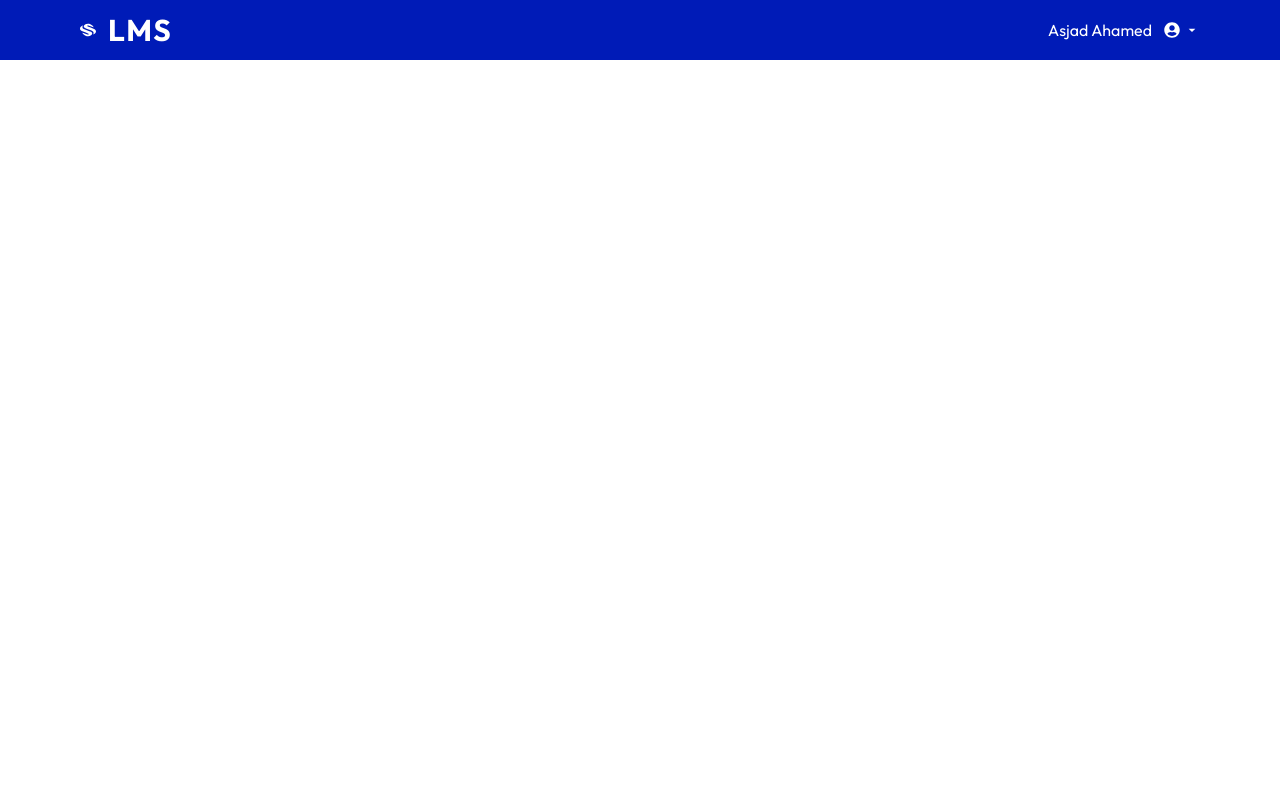
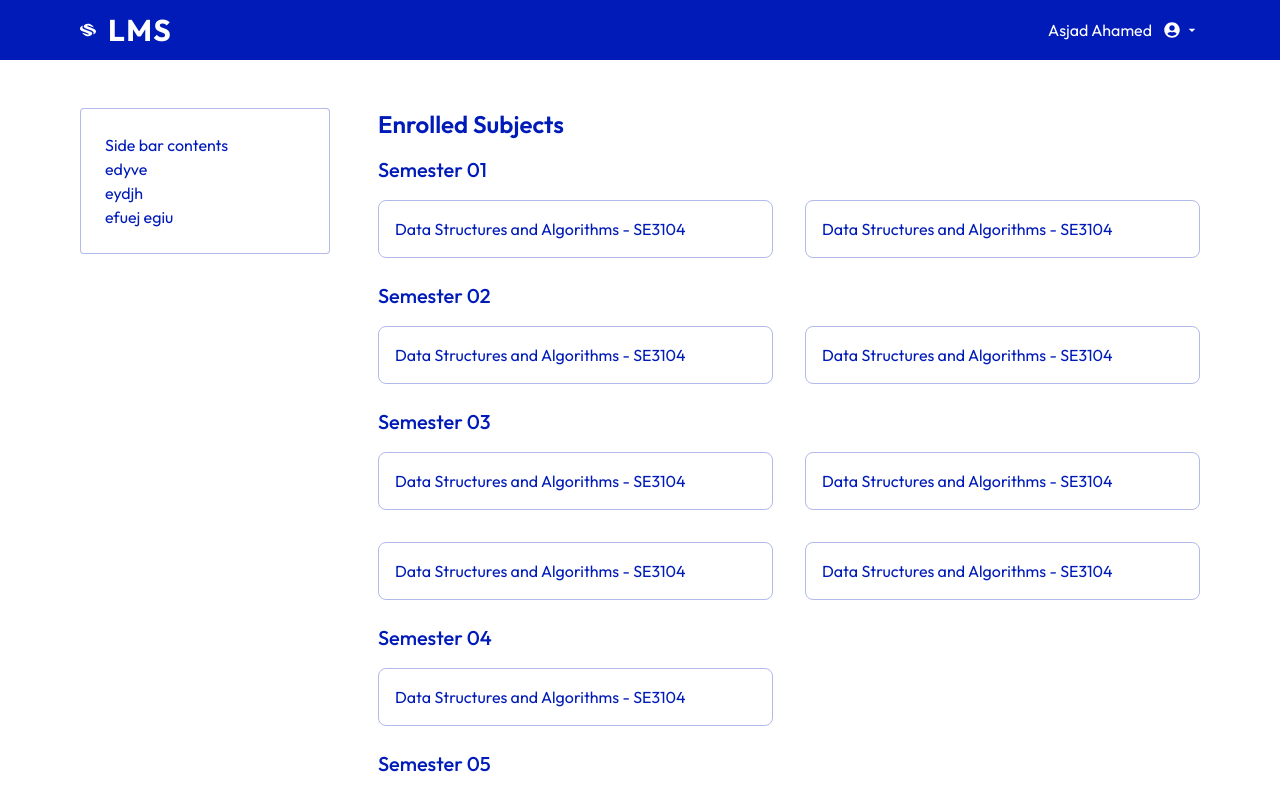
Before and after one commit to asjadahamed77/lms, a React (Vite) app in the folder frontend/: page /student in a window 1280 px wide. Shown: the top 792 px of the page. Built offline with nearby package versions, Linux system fonts and the light colour scheme.

Commit message:
Working on Student Dashboard

```diff
--- a/frontend/src/App.jsx
+++ b/frontend/src/App.jsx
@@ -35,6 +35,7 @@ import ResourceManagement from "./pages/lecturer/resourceManagement/ResourceMana
 import QuizManagement from "./pages/lecturer/quizManagement/QuizManagement";
 import PaymentManagement from "./pages/admin/paymentManagement/PaymentManagement";
 import AttendanceManagement from "./pages/lecturer/attendanceManagement/AttendanceManagement";
+import StudentSubject from "./pages/student/StudentSubject";
 
 const App = () => {
   return (
@@ -153,6 +154,7 @@ const App = () => {
 
           <Route path="student" element={<StudentLayout />}>
             <Route index element={<StudentDashboard />} />
+            <Route path="enrolled-subjects/:subjectId" element={<StudentSubject />} />
           </Route>
 
           <Route path="*" element={<NotFound />} />
--- a/frontend/src/assets/resources.js
+++ b/frontend/src/assets/resources.js
@@ -4,6 +4,8 @@ import file2 from "../assets/files/Form B.pdf";
 export const resources = [
   {
     resourceTitle: "Main Concepts of Design Principles",
+    batchName: "2020/2021",
+    subjectCode: "SE5676",
     resourceFiles: [
       {
         fileName: "Software Design Concepts.pdf",
@@ -18,6 +20,8 @@ export const resources = [
   },
   {
     resourceTitle: "Main Concepts of Design Principles",
+    batchName: "2020/2021",
+    subjectCode: "SE5676",
     resourceFiles: [
       {
         fileName: "Software Design Concepts.pdf",
@@ -32,6 +36,8 @@ export const resources = [
   },
   {
     resourceTitle: "Main Concepts of Design Principles",
+    batchName: "2020/2021",
+    subjectCode: "SE5676",
     resourceFiles: [
       {
         fileName: "Software Design Concepts.pdf",
--- /dev/null
+++ b/frontend/src/assets/student.js
@@ -0,0 +1,89 @@
+
+
+export const student = {
+    id: 1,
+    userId: "efrruihfirfnoifhirfehn",
+    name: "Mohamed Jiffry Asjad Ahamed",
+    nameWithInitials: "MJA Ahamed",
+    registrationNumber: "20APSE4839",
+    email: "mjaaahamed@com.ac.lk",
+    password: "asjad1234",
+    role: "student",
+    batchName: "2020/2021",
+    facultyName: "Faculty of Computing",
+    departmentName: "Department of Software Engineering",
+    subjects: [
+        {
+            subjectId: "dhniudbdedff",
+            subjectName: "Data Structures and Algorithms",
+            subjectCode: "SE3104",
+            subjectSemester: 3,
+
+        },
+        {
+            subjectId: "dhniudbdedff",
+            subjectName: "Data Structures and Algorithms",
+            subjectCode: "SE3104",
+            subjectSemester: 4,
+        },
+        {
+            subjectId: "dhniudbdedff",
+            subjectName: "Data Structures and Algorithms",
+            subjectCode: "SE3104",
+            subjectSemester: 5,
+        },
+        {
+            subjectId: "dhniudbdedff",
+            subjectName: "Data Structures and Algorithms",
+            subjectCode: "SE3104",
+            subjectSemester: 3,
+        },
+
+        {
+            subjectId: "dhniudbdedff",
+            subjectName: "Data Structures and Algorithms",
+            subjectCode: "SE3104",
+            subjectSemester: 1,
+        },
+        {
+            subjectId: "dhniudbdedff",
+            subjectName: "Data Structures and Algorithms",
+            subjectCode: "SE3104",
+            subjectSemester: 2,
+        },
+        {
+            subjectId: "dhniudbdedff",
+            subjectName: "Data Structures and Algorithms",
+            subjectCode: "SE3104",
+            subjectSemester: 3,
+        },{
+            subjectId: "dhniudbdedff",
+            subjectName: "Data Structures and Algorithms",
+            subjectCode: "SE3104",
+            subjectSemester: 2,
+        },
+
+        {
+            subjectId: "dhniudbdedff",
+            subjectName: "Data Structures and Algorithms",
+            subjectCode: "SE3104",
+            subjectSemester: 1,
+        },
+        {
+            subjectId: "dhniudbdedff",
+            subjectName: "Data Structures and Algorithms",
+            subjectCode: "SE3104",
+            subjectSemester: 3,
+        },{
+            subjectId: "dhniudbdedff",
+            subjectName: "Data Structures and Algorithms",
+            subjectCode: "SE3104",
+            subjectSemester: 8,
+        },
+
+    ],
+    createdAt: "2025-08-22T10:30:00Z",
+    lastLogin: "2025-09-22T12:30:00Z",
+    isActive: true,
+
+}
--- a/frontend/src/components/common/Navbar.jsx
+++ b/frontend/src/components/common/Navbar.jsx
@@ -8,7 +8,7 @@ import { AppContext } from "../../context/AppContext";
 const Navbar = () => {
   const location = useLocation();
   const navigate = useNavigate();
-  const {organizationName} = useContext(AppContext)
+  const { organizationName } = useContext(AppContext);
 
   return (
     <div className="fixed top-0 left-0 right-0 bg-primaryColor text-white flex items-center justify-between px-4 sm:px-6 md:px-20">
@@ -21,7 +21,7 @@ const Navbar = () => {
           <SiStudyverse />
         </p>
         <h1 className="text-3xl tracking-wider font-bold">
-            {organizationName}
+          {organizationName}
         </h1>
       </div>
       {/* User Profile */}
--- /dev/null
+++ b/frontend/src/components/student/Sidebar.jsx
@@ -0,0 +1,14 @@
+import React from 'react'
+
+const Sidebar = ({sidebar}) => {
+  return (
+    <div className={`${sidebar? "fixed inset-0 w-screen h-screen overflow-y-scroll duration-300 transition-all ease-in-out":""}  bg-white rounded border border-primaryColor/30 min-w-[250px] p-4 sm:p-6`}>
+      Side bar contents
+      <p>edyve</p>
+      <p>eydjh</p>
+      <p>efuej egiu</p>
+    </div>
+  )
+}
+
+export default Sidebar
--- a/frontend/src/context/AppContext.jsx
+++ b/frontend/src/context/AppContext.jsx
@@ -7,6 +7,7 @@ import { announcements } from '../assets/announcements';
 import { assignments } from '../assets/assignments';
 import { quizzes } from '../assets/quizzes';
 import { resources } from '../assets/resources';
+import { student } from '../assets/student';
 
 export const AppContext = createContext();
 
@@ -14,7 +15,7 @@ const AppContextProvider = ({ children }) => {
 
   const organizationName = "LMS"
 
-  const value = { organizationName, batches, students, lecturers, subjects, announcements, lecturer, assignments, quizzes, resources };
+  const value = { organizationName, batches, students, lecturers, subjects, announcements, lecturer, assignments, quizzes, resources, student };
 
   return (
     <AppContext.Provider value={value}>
--- a/frontend/src/pages/lecturer/quizManagement/AddQuiz.jsx
+++ b/frontend/src/pages/lecturer/quizManagement/AddQuiz.jsx
@@ -42,14 +42,22 @@ const AddQuiz = () => {
           <div
           key={index}
           onClick={() => handleSubjectSelect(subject)}
-            className="text-white flex items-center gap-6 bg-[#0D1164] p-8 cursor-pointer rounded-2xl hover:-translate-y-2 duration-300 transition-all ease-in-out"
+          className="text-white  bg-[#0D1164] p-8 cursor-pointer rounded-2xl hover:-translate-y-2 duration-300 transition-all ease-in-out"
         >
+          <div className="flex items-center gap-6">
           <p className="text-4xl">
             <MdLibraryBooks />
           </p>
+         <div>
          <p className="font-medium text-2xl">
             {subject.subjectName} - {subject.subjectCode}
           </p>
+          <p className="text-lg mt-1">Batch - {subject.batchName}</p>
+         </div>
+          </div>
+
+
+
         </div>
         )) || (
           <p className="text-center text-xl font-medium">No subjects found</p>
--- a/frontend/src/pages/student/StudentDashboard.jsx
+++ b/frontend/src/pages/student/StudentDashboard.jsx
@@ -1,11 +1,67 @@
-import React from 'react'
+import React, { useContext, useState } from "react";
+import { AppContext } from "../../context/AppContext";
+import Sidebar from "../../components/student/Sidebar";
+import { MdOutlineMenu } from "react-icons/md";
+import { useNavigate } from "react-router-dom";
 
 const StudentDashboard = () => {
+  const { student } = useContext(AppContext);
+  const [sidebar, setSidebar] = useState(false);
+  const navigate = useNavigate()
+
+  // Get all unique semesters (sorted)
+  const semesters = [
+    ...new Set(student.subjects.map((s) => s.subjectSemester)),
+  ].sort((a, b) => a - b);
+
   return (
-    <div>
+    <div className="py-8 sm:py-12 flex md:flex-row flex-col gap-12 flex-wrap">
+      {/* Sidebar */}
+      <div>
+        {!sidebar && (
+          <div onClick={() => setSidebar(true)} className="text-2xl md:hidden">
+            <MdOutlineMenu />
+          </div>
+        )}
+        <div className={`${sidebar ? "block" : "hidden md:block"}`}>
+          <Sidebar sidebar={sidebar} />
+        </div>
+      </div>
 
+      {/* Main Section */}
+      <div className="flex-1">
+        <h1 className="text-2xl font-semibold mb-4">Enrolled Subjects</h1>
+
+        {semesters.map((sem) => (
+          <div
+            key={sem}
+            className="mb-6 "
+          >
+            <h2 className="text-xl font-medium mb-4">Semester 0{sem}</h2>
+            <div className="grid sm:grid-cols-2 gap-8">
+              {student.subjects
+                .filter((subj) => subj.subjectSemester === sem)
+                .map((subj, idx) => (
+                  <div
+                  key={idx}
+                  onClick={() => navigate(`/student/enrolled-subjects/${subj.subjectId}`)}
+                  className="border border-primaryColor/30 p-4 rounded-lg cursor-pointer transform hover:-translate-y-2 duration-300 ease-linear"
+                >
+                  <p>
+                    {subj.subjectName} - {subj.subjectCode}
+                  </p>
+                  <p>
+                    {subj.batchName}
+                  </p>
+                </div>
+
+                ))}
+            </div>
+          </div>
+        ))}
+      </div>
     </div>
-  )
-}
+  );
+};
 
-export default StudentDashboard
+export default StudentDashboard;
--- /dev/null
+++ b/frontend/src/pages/student/StudentSubject.jsx
@@ -0,0 +1,11 @@
+import React from 'react'
+
+const StudentSubject = () => {
+  return (
+    <div>
+
+    </div>
+  )
+}
+
+export default StudentSubject
```
Also changed, not shown: frontend/src/pages/lecturer/assignmentManagement/AddAssignments.jsx (+10 -2 lines), frontend/src/pages/lecturer/resourceManagement/AddResources.jsx (+6 -2 lines). Lines whose indentation alone changed are shown as unchanged.
